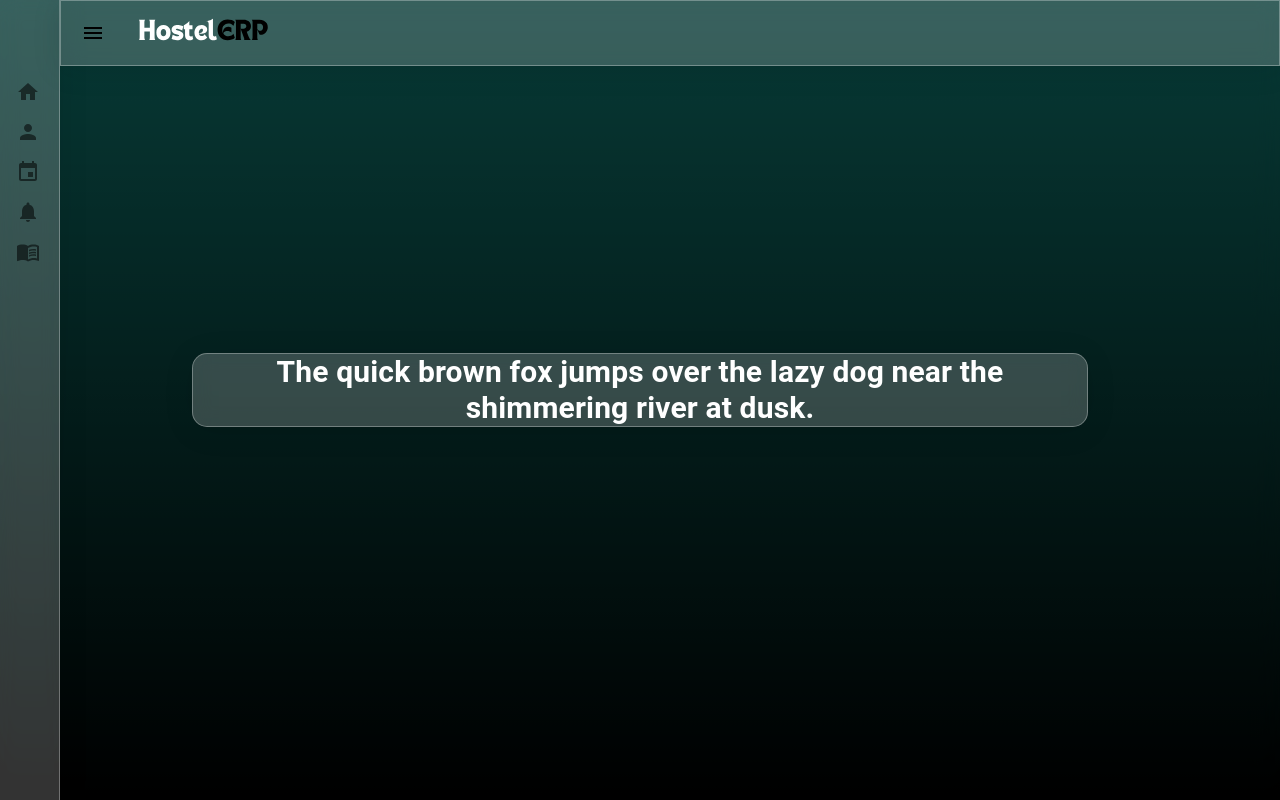
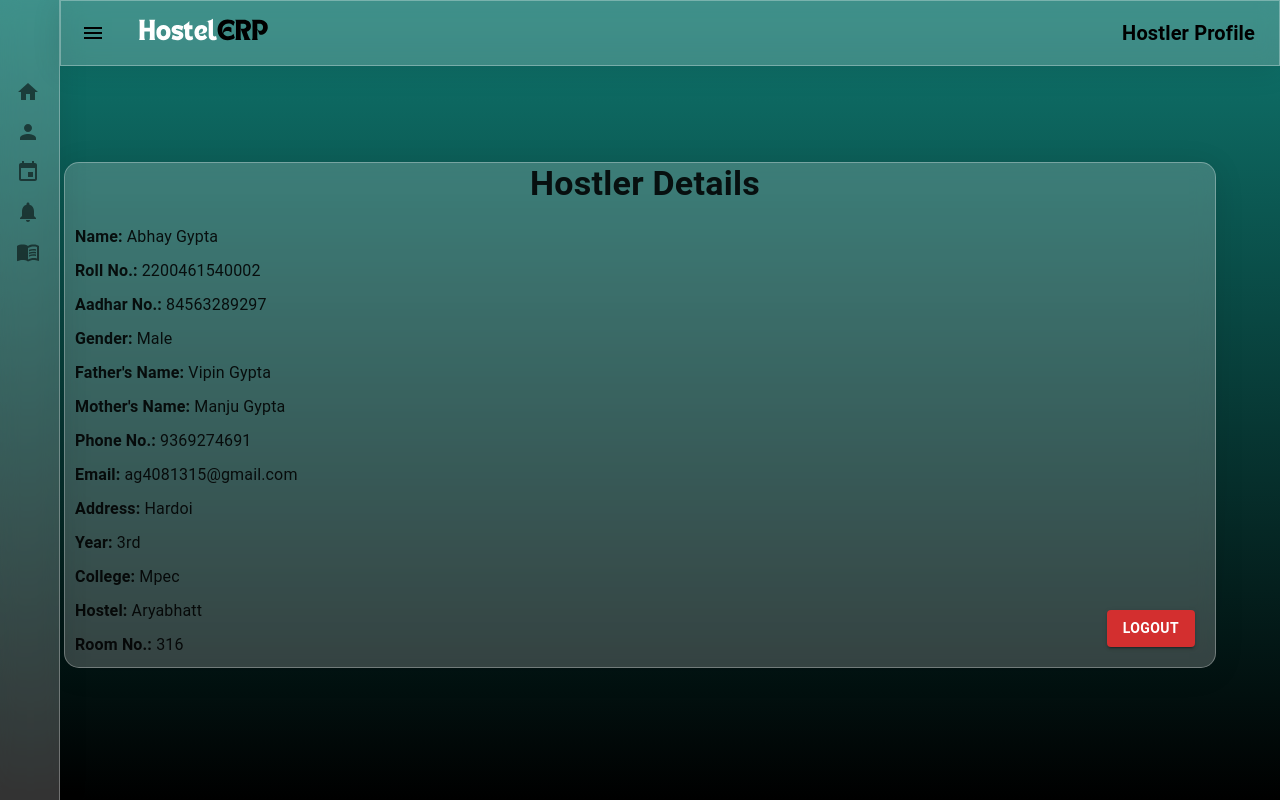
Before and after one commit to Aabhiraj412/Hostel-ERP, a React (Vite) app in the folder Frontend/: page /profile in a window 1280 px wide. Built offline with nearby package versions, Linux system fonts and the light colour scheme.

Commit message:
added dashboard and profile section

```diff
--- a/Frontend/src/App.jsx
+++ b/Frontend/src/App.jsx
@@ -4,6 +4,7 @@ import AdminLogin from './Pages/AdminLogin/AdminLogin.jsx';
 import HostelerLogin from './Pages/HostelerLogin/HostelerLogin.jsx';
 import WardenDashboard from './Pages/WardenDashboard/WardenDashboard.jsx';
 import ProfilePage from './Pages/Profile/ProfilePage.jsx';
+import HostelerDashboard from './Pages/HostelerDashboard/HostelerDashboard.jsx';
 
 function App() {
   return (
@@ -13,7 +14,7 @@ function App() {
         <Route path="/admin-login" element={<AdminLogin />} />
         <Route path="/hosteler-login" element={<HostelerLogin />} />
         <Route path="/warden-dashboard" element={<WardenDashboard />} />
-        <Route path="/hosteler-dashboard" element={<WardenDashboard />} />
+        <Route path="/hosteler-dashboard" element={<HostelerDashboard />} />
         <Route path="/profile" element={<ProfilePage />} />
 
       </Routes>
--- a/Frontend/src/Pages/HostelerDashboard/HostelerDashboard.jsx
+++ b/Frontend/src/Pages/HostelerDashboard/HostelerDashboard.jsx
@@ -1,25 +1,75 @@
-import React from 'react'
-import MiniVariantDrawer from '../../components/MiniVariantDrawer'
-//import Card from '../../components/Card'
-import {Card } from '@mui/material'
+import React from 'react';
+import MiniVariantDrawer from '../../components/MiniVariantDrawer';
+import { Card, styled, Typography } from '@mui/material';
+import {
+  AccountCircle,
+  TaskAlt,
+  CalendarToday,
+  Assignment,
+  HelpOutline,
+  Lock,
+  RestaurantMenu,
+  Campaign,
+} from '@mui/icons-material';
+
+const GlassCard = styled(Card)`
+  width: 200px;
+  height: 200px;
+  display: flex;
+  flex-direction: column;
+  justify-content: center;
+  align-items: center;
+  background: rgba(255, 255, 255, 0.2); /* Light transparent background */
+  backdrop-filter: blur(10px); /* Blur effect for glassmorphism */
+  -webkit-backdrop-filter: blur(10px); /* Safari support for blur effect */
+  border: 1px solid rgba(255, 255, 255, 0.3); /* Optional border for frosted look */
+  box-shadow: 0 4px 30px rgba(0, 0, 0, 0.1); /* Soft shadow to make it pop */
+  border-radius: 15px; /* Rounded corners for a smooth effect */
+  position: relative; /* Ensures the card is positioned above everything */
+  z-index: 10; /* Make sure it's above other elements */
+  transform: translateY(0); /* Default position */
+  transition: transform 0.3s ease, box-shadow 0.3s ease; /* Smooth transition for effects */
+  cursor: pointer;
+
+  &:hover {
+    transform: translateY(-10px); /* Slight upward shift for "pop-up" effect */
+    box-shadow: 0 6px 40px rgba(0, 0, 0, 0.2); /* Stronger shadow on hover */
+  }
+`;
 
 const HostelerDashboard = () => {
+  // Array of icons and labels
+  const dashboardItems = [
+    { icon: <AccountCircle fontSize="large" />, label: 'Profile' },
+    { icon: <TaskAlt fontSize="large" />, label: 'Mark Attendance' },
+    { icon: <CalendarToday fontSize="large" />, label: 'Leaves' },
+    { icon: <Assignment fontSize="large" />, label: 'Out Register' },
+    { icon: <HelpOutline fontSize="large" />, label: 'Public Grievances' },
+    { icon: <Lock fontSize="large" />, label: 'Private Grievances' },
+    { icon: <RestaurantMenu fontSize="large" />, label: 'Mess Menu' },
+    { icon: <Campaign fontSize="large" />, label: 'Notices' },
+  ];
+
   return (
     <>
-    <MiniVariantDrawer title="Warden Dashboard"/>
-  <div className="min-h-screen flex flex-col items-center justify-center bg-gradient-to-b from-teal-700 to-black">
-  {/* <h1 className="text-center text-3xl font-bold text-white mb-8">WARDEN LOGIN</h1> */}
-  {/* Grid Container */}
-  {/* <div className="grid grid-cols-1 sm:grid-cols-2 lg:grid-cols-3 gap-8">
-
-
-  </div> */}
-
-
-</div>
-
+      <MiniVariantDrawer title="Hosteler Dashboard" />
+      <div className="min-h-screen flex flex-col items-center justify-center bg-gradient-to-b from-teal-700 to-black">
+        {/* Grid Container */}
+        <div className="grid grid-cols-1 sm:grid-cols-2 lg:grid-cols-4 gap-8">
+          {dashboardItems.map((item, index) => (
+            <GlassCard key={index}>
+              {/* Icon */}
+              <div style={{ color: 'white', marginBottom: '10px' }}>{item.icon}</div>
+              {/* Label */}
+              <Typography variant="body1" style={{ color: 'white', fontWeight: 'bold' }}>
+                {item.label}
+              </Typography>
+            </GlassCard>
+          ))}
+        </div>
+      </div>
     </>
   );
 };
 
-export default HomePage;
+export default HostelerDashboard;
--- a/Frontend/src/Pages/Profile/ProfilePage.jsx
+++ b/Frontend/src/Pages/Profile/ProfilePage.jsx
@@ -1,37 +1,70 @@
 import React from 'react';
 import MiniVariantDrawer from '../../components/MiniVariantDrawer';
-import { Card, styled } from '@mui/material';
+import { Card, styled, Typography, Button } from '@mui/material';
 
 const GlassCard = styled(Card)`
-    width: 70%;   // 70% of the total width
-    height: 70%;  // 70% of the total height
+  width: 90%;   /* 90% of the total width for responsiveness */
+  height: 80%;
+  margin-top: 30px;
+  padding-left: 10px;
   display: flex;
-    justify-content: center;   // Center content horizontally
-    align-items: center;       // Center content vertically
-    background: rgba(255, 255, 255, 0.2);  // Light transparent background
-    backdrop-filter: blur(10px);    // Blur effect for glassmorphism
-    -webkit-backdrop-filter: blur(40px);  // Safari support for blur effect
-    border: 1px solid rgba(255, 255, 255, 0.3);  // Optional border for frosted look
-    box-shadow: 0 4px 30px rgba(0, 0, 0, 0.1); // Soft shadow to make it pop
-    border-radius: 15px; // Optional: Rounded corners for a smooth effect
-    position: relative;  // Ensures the card is positioned above everything
-    z-index: 10;         // Make sure it's above other elements
-    transform: translateY(-10px); // Slight upward shift for "pop-up" effect
-    transition: transform 0.3s ease;  // Smooth transition for popping effect
+  flex-direction: column;
+  position: relative; /* Ensure the button is positioned relative to this card */
+  background: rgba(255, 255, 255, 0.2); /* Light transparent background */
+  backdrop-filter: blur(10px); /* Blur effect for glassmorphism */
+  -webkit-backdrop-filter: blur(10px); /* Safari support for blur effect */
+  border: 1px solid rgba(255, 255, 255, 0.3); /* Optional border for frosted look */
+  box-shadow: 0 4px 30px rgba(0, 0, 0, 0.1); /* Soft shadow to make it pop */
+  border-radius: 15px; /* Optional: Rounded corners for a smooth effect */
 `;
 
+const LogoutButton = styled(Button)`
+  position: absolute;
+  bottom: 20px;
+  right: 20px;
+  font-weight: bold;
+`;
+
+
 const ProfilePage = () => {
+  // Dummy logout function
+  const handleLogout = () => {
+    alert("Logged out!");
+  };
+
   return (
     <>
-            <div className="min-h-screen flex flex-col items-center justify-center bg-gradient-to-b from-teal-700 to-black relative">
-                {/* Apply blur to everything except the GlassCard */}
-                <div className="absolute inset-0 bg-black opacity-50 backdrop-blur-md z-0" />
-                <MiniVariantDrawer />
-                <GlassCard className="z-10">
-                    <h1 className="text-center text-3xl font-bold text-white">
-                        The quick brown fox jumps over the lazy dog near the shimmering river at dusk.
-                    </h1>
+      <div className="min-h-screen flex flex-col items-center justify-center bg-gradient-to-b from-teal-700 to-black">
+        <MiniVariantDrawer title="Hostler Profile" />
+        {/* GlassCard Section */}
+        <GlassCard>
+  <Typography variant="h4" style={{ textAlign: 'center', marginBottom: '20px', fontWeight: 'bold' }}>
+    Hostler Details
+  </Typography>
+  {/* Student Data */}
+  <Typography variant="body1" style={{ marginBottom: '10px' }}><strong>Name:</strong> Abhay Gypta</Typography>
+  <Typography variant="body1" style={{ marginBottom: '10px' }}><strong>Roll No.:</strong> 2200461540002</Typography>
+  <Typography variant="body1" style={{ marginBottom: '10px' }}><strong>Aadhar No.:</strong> 84563289297</Typography>
+  <Typography variant="body1" style={{ marginBottom: '10px' }}><strong>Gender:</strong> Male</Typography>
+  <Typography variant="body1" style={{ marginBottom: '10px' }}><strong>Father's Name:</strong> Vipin Gypta</Typography>
+  <Typography variant="body1" style={{ marginBottom: '10px' }}><strong>Mother's Name:</strong> Manju Gypta</Typography>
+  <Typography variant="body1" style={{ marginBottom: '10px' }}><strong>Phone No.:</strong> 9369274691</Typography>
+  <Typography variant="body1" style={{ marginBottom: '10px' }}><strong>Email:</strong> ag4081315@gmail.com</Typography>
+  <Typography variant="body1" style={{ marginBottom: '10px' }}><strong>Address:</strong> Hardoi</Typography>
+  <Typography variant="body1" style={{ marginBottom: '10px' }}><strong>Year:</strong> 3rd</Typography>
+  <Typography variant="body1" style={{ marginBottom: '10px' }}><strong>College:</strong> Mpec</Typography>
+  <Typography variant="body1" style={{ marginBottom: '10px' }}><strong>Hostel:</strong> Aryabhatt</Typography>
+  <Typography variant="body1" style={{ marginBottom: '10px' }}><strong>Room No.:</strong> 316</Typography>
+  {/* Logout Button */}
+  <LogoutButton
+    variant="contained"
+    color="error"
+    onClick={handleLogout}
+  >
+    Logout
+  </LogoutButton>
 </GlassCard>
+
       </div>
     </>
   );
--- a/Frontend/src/Pages/WardenDashboard/WardenDashboard.jsx
+++ b/Frontend/src/Pages/WardenDashboard/WardenDashboard.jsx
@@ -1,25 +1,80 @@
-import React from 'react'
-import MiniVariantDrawer from '../../components/MiniVariantDrawer'
-//import Card from '../../components/Card'
-import {Card } from '@mui/material'
+import React from 'react';
+import MiniVariantDrawer from '../../components/MiniVariantDrawer';
+import { styled, Card, Typography } from '@mui/material';
+import {
+  PersonAdd,
+  Group,
+  AccountCircle,
+  CheckCircleOutline,
+  CalendarToday,
+  Campaign,
+  HelpOutline,
+  Lock,
+  Notifications,
+  RestaurantMenu,
+  Assignment,
+  Wifi,
+} from '@mui/icons-material';
+
+const GlassCard = styled(Card)`
+  width: 160px;
+  height: 160px;
+  display: flex;
+  flex-direction: column;
+  justify-content: center;   /* Center content horizontally */
+  align-items: center;       /* Center content vertically */
+  background: rgba(255, 255, 255, 0.2);  /* Light transparent background */
+  backdrop-filter: blur(10px);    /* Blur effect for glassmorphism */
+  -webkit-backdrop-filter: blur(10px);  /* Safari support for blur effect */
+  border: 1px solid rgba(255, 255, 255, 0.3);  /* Optional border for frosted look */
+  box-shadow: 0 4px 30px rgba(0, 0, 0, 0.1); /* Soft shadow to make it pop */
+  border-radius: 15px; /* Rounded corners for a smooth effect */
+  position: relative;  /* Ensures the card is positioned above everything */
+  z-index: 10;         /* Make sure it's above other elements */
+  transform: translateY(0); /* Default position */
+  transition: transform 0.3s ease, box-shadow 0.3s ease; /* Smooth transition for effects */
+  cursor: pointer;
+
+  &:hover {
+    transform: translateY(-10px); /* Slight upward shift for "pop-up" effect */
+    box-shadow: 0 6px 40px rgba(0, 0, 0, 0.2); /* Stronger shadow on hover */
+  }
+`;
 
 const WardenDashboard = () => {
+  const dashboardItems = [
+    { icon: <PersonAdd fontSize="large" />, label: 'Add Hostler' },
+    { icon: <Group fontSize="large" />, label: 'View Hostlers' },
+    { icon: <AccountCircle fontSize="large" />, label: 'Profile' },
+    { icon: <CheckCircleOutline fontSize="large" />, label: 'Attendance' },
+    { icon: <CalendarToday fontSize="large" />, label: 'Leaves' },
+    { icon: <Campaign fontSize="large" />, label: 'Publish Notice' },
+    { icon: <HelpOutline fontSize="large" />, label: 'Public Grievances' },
+    { icon: <Lock fontSize="large" />, label: 'Private Grievances' },
+    { icon: <Notifications fontSize="large" />, label: 'View Notices' },
+    { icon: <RestaurantMenu fontSize="large" />, label: 'Mess Menu' },
+    { icon: <Assignment fontSize="large" />, label: 'Outdoor Register' },
+    { icon: <Wifi fontSize="large" />, label: 'Change Attendance IP' },
+  ];
+
   return (
     <>
-    <MiniVariantDrawer title="Warden Dashboard"/>
-  <div className="min-h-screen flex flex-col items-center justify-center bg-gradient-to-b from-teal-700 to-black">
-  {/* <h1 className="text-center text-3xl font-bold text-white mb-8">WARDEN LOGIN</h1> */}
-  {/* Grid Container */}
-  {/* <div className="grid grid-cols-1 sm:grid-cols-2 lg:grid-cols-3 gap-8">
-
-
-  </div> */}
-
-
-</div>
-
+      <MiniVariantDrawer title="Warden Dashboard" />
+      <div className="min-h-screen flex flex-col items-center justify-center bg-gradient-to-b from-teal-700 to-black">
+        {/* Grid Container */}
+        <div className="grid grid-cols-1 sm:grid-cols-3 lg:grid-cols-4 gap-8">
+          {dashboardItems.map((item, index) => (
+            <GlassCard key={index}>
+              <div style={{ color: 'white', marginBottom: '10px' }}>{item.icon}</div>
+              <Typography variant="body1" style={{ color: 'white', fontWeight: 'bold' }}>
+                {item.label}
+              </Typography>
+            </GlassCard>
+          ))}
+        </div>
+      </div>
     </>
-  )
-}
+  );
+};
 
 export default WardenDashboard;
```
Lines whose indentation alone changed are shown as unchanged.
